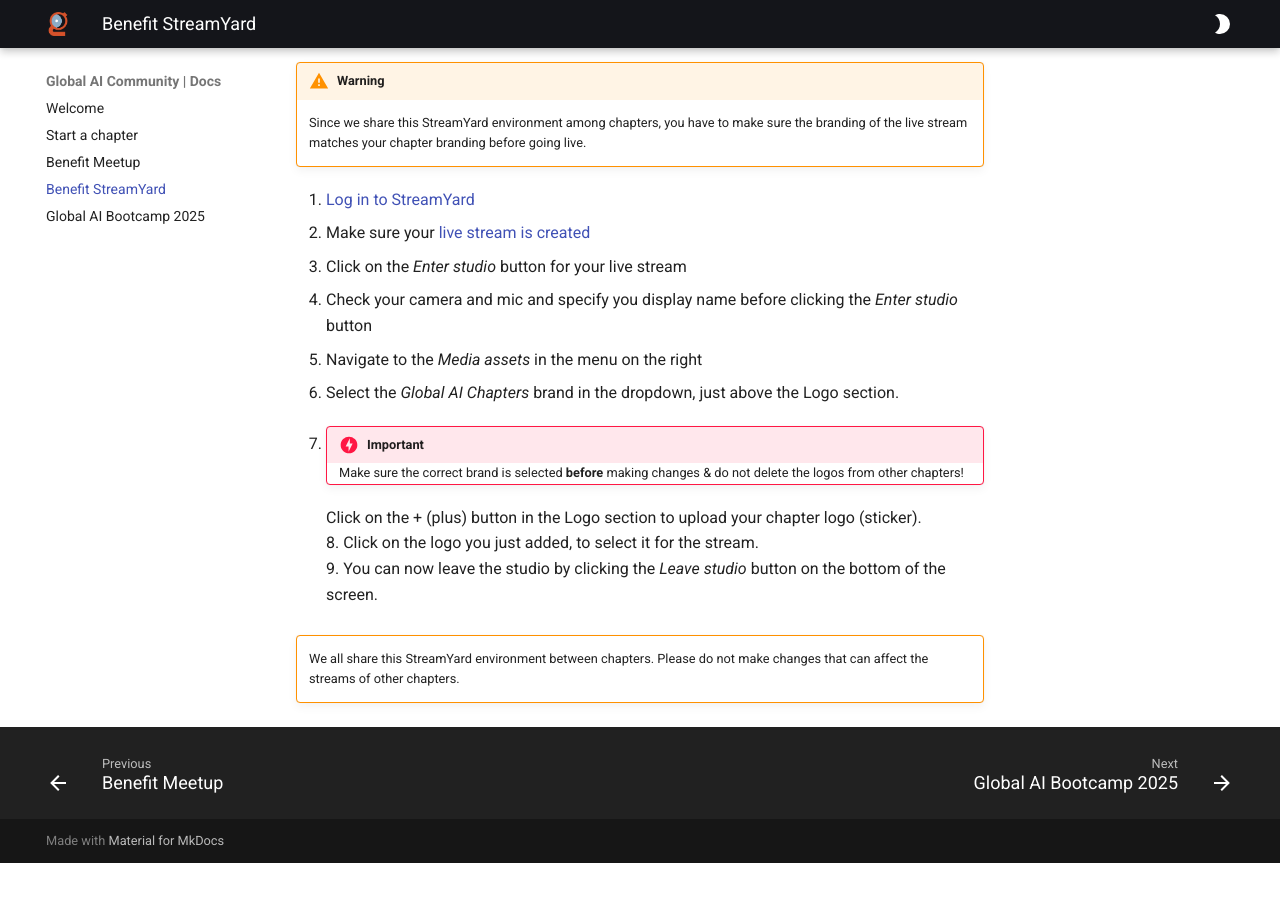
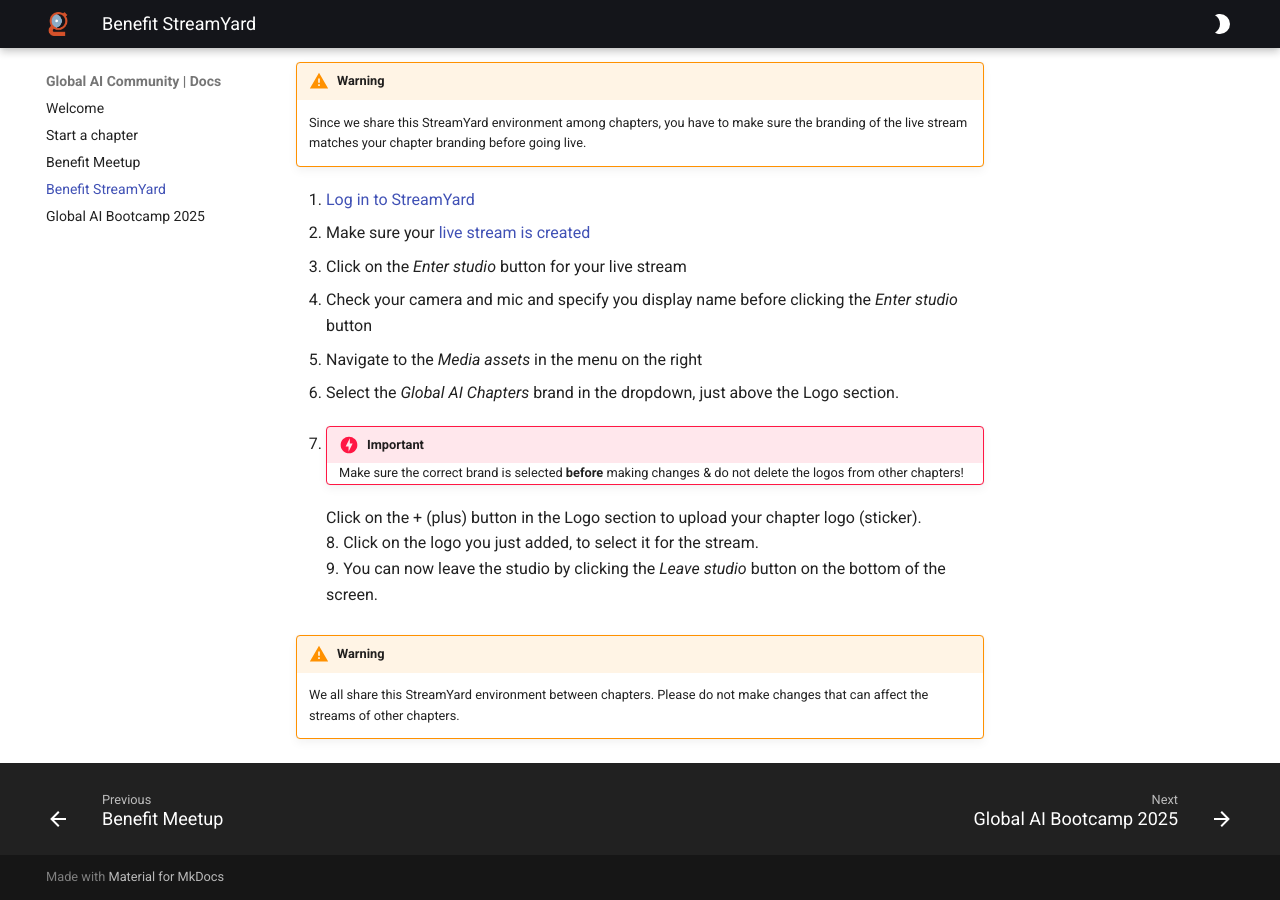
Before and after one commit to GlobalAICommunity/docs, an MkDocs documentation site: the page built from docs/streamyard.md, in a window 1280 px wide and 900 px high, scrolled down 2186 px. Built offline with MkDocs 1.6.1 and Material for MkDocs 9.7.7, drawn with Linux system fonts in a browser that asks for light colours; before the commit the page ends 3049 px from its top, so only the background shows below that.

Commit message:
Warning title

```diff
--- a/docs/streamyard.md
+++ b/docs/streamyard.md
@@ -73,5 +73,5 @@ After StreamYard is done setting up the live stream, it will show up in the list
 8. Click on the logo you just added, to select it for the stream.
 9. You can now leave the studio by clicking the *Leave studio* button on the bottom of the screen.
 
-!!! warning ""
+!!! warning
     We all share this StreamYard environment between chapters. Please do not make changes that can affect the streams of other chapters.
```
